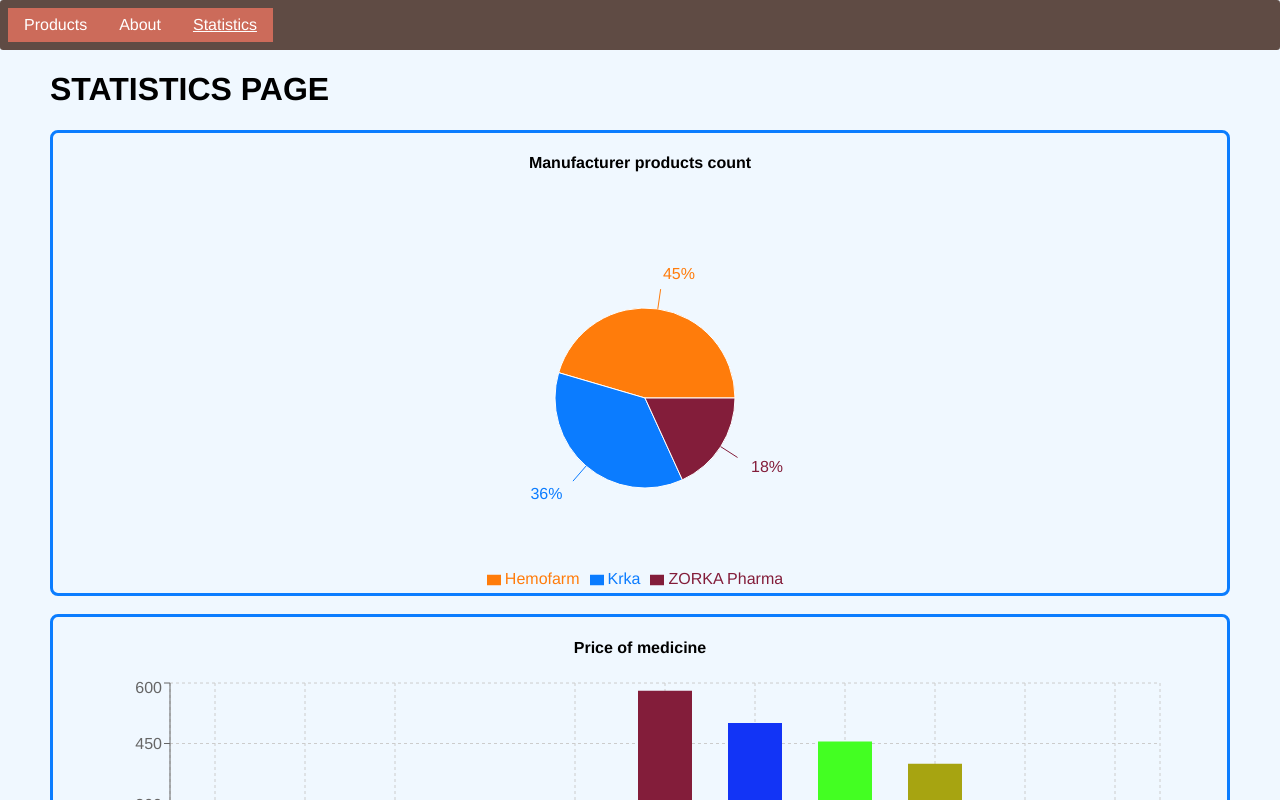
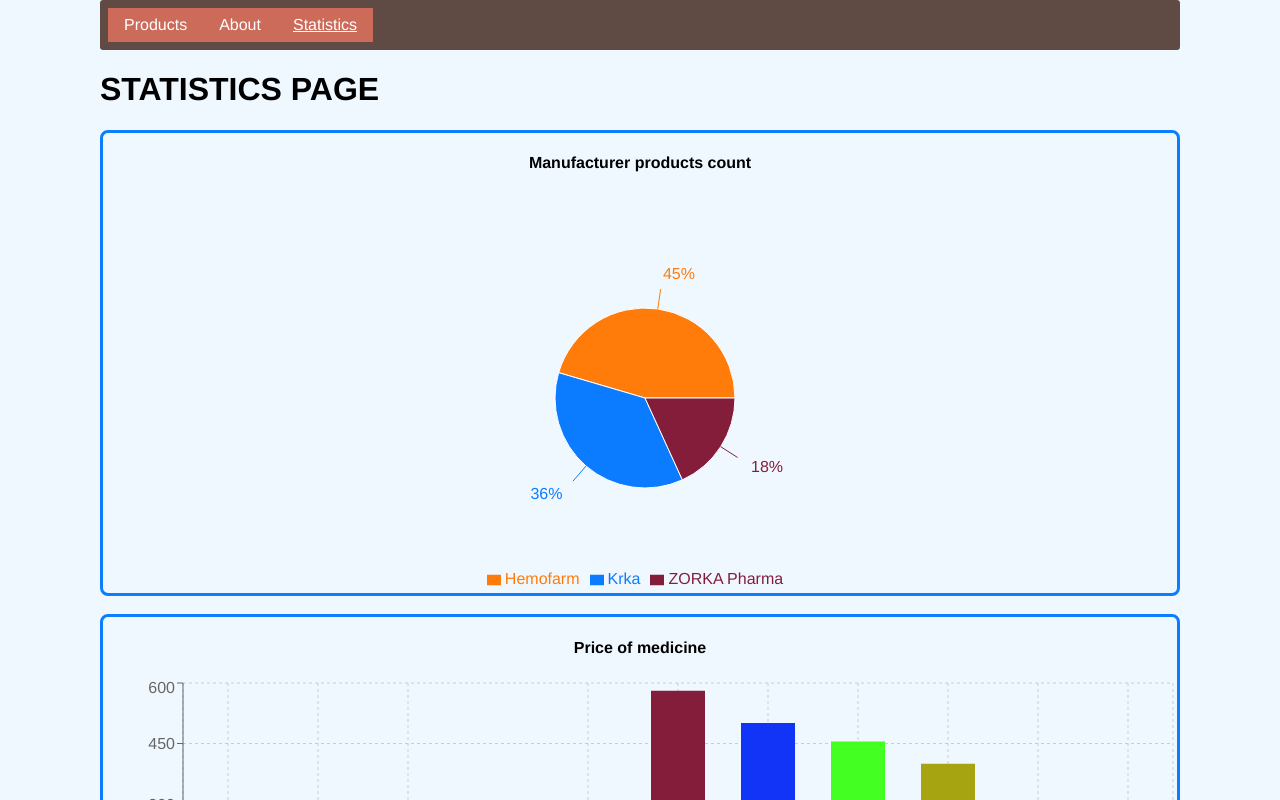
Before and after one commit to zKaoX/smart-cat-aleksandar-sosaljski, a React (Vite) app: page /statistics in a window 1280 px wide. Shown: the top 800 px of the page. Built offline with nearby package versions, Linux system fonts and the light colour scheme.

Commit message:
Ogranicena seirina stranice i njen sadrzaj je centriran

```diff
--- /dev/null
+++ b/src/components/Container.jsx
@@ -0,0 +1,9 @@
+function Container({ children }) {
+    return (
+        <div className="container">
+            { children }
+        </div>
+    );
+}
+
+export default Container;
--- a/src/index.css
+++ b/src/index.css
@@ -64,3 +64,10 @@
   text-decoration: underline;
 }
  /* NAVIGATION - END */
+
+ /* CONTAINER - START */
+.container {
+  max-width: 1080px;
+  margin: 0 auto;
+}
+ /* CONTAINER - END */
--- a/src/main.jsx
+++ b/src/main.jsx
@@ -14,12 +14,14 @@
 import Statistics from './pages/Statistics';
 
 import Navigation from './components/Navigation';
+import Container from './components/Container';
 
 import './index.css'
 
 ReactDOM.render(
   <React.StrictMode>
     <BrowserRouter>
+      <Container>
         <Navigation />
         <Routes>
           <Route path="/products" element={<Products />} />
@@ -34,6 +36,7 @@
             element={<Navigate to="/products" replace />}
           />
         </Routes>
+      </Container>
     </BrowserRouter>
   </React.StrictMode>,
   document.getElementById('root')
--- a/src/pages/Statistics.jsx
+++ b/src/pages/Statistics.jsx
@@ -10,7 +10,7 @@
                           .sort((p1 ,p2) => p1.value - p2.value);
 
     return (
-        <div style={{ padding: '0px 50px' }}>
+        <div>
             <h1>STATISTICS PAGE</h1>
 
             <PieChart
```
Lines whose indentation alone changed are shown as unchanged.
